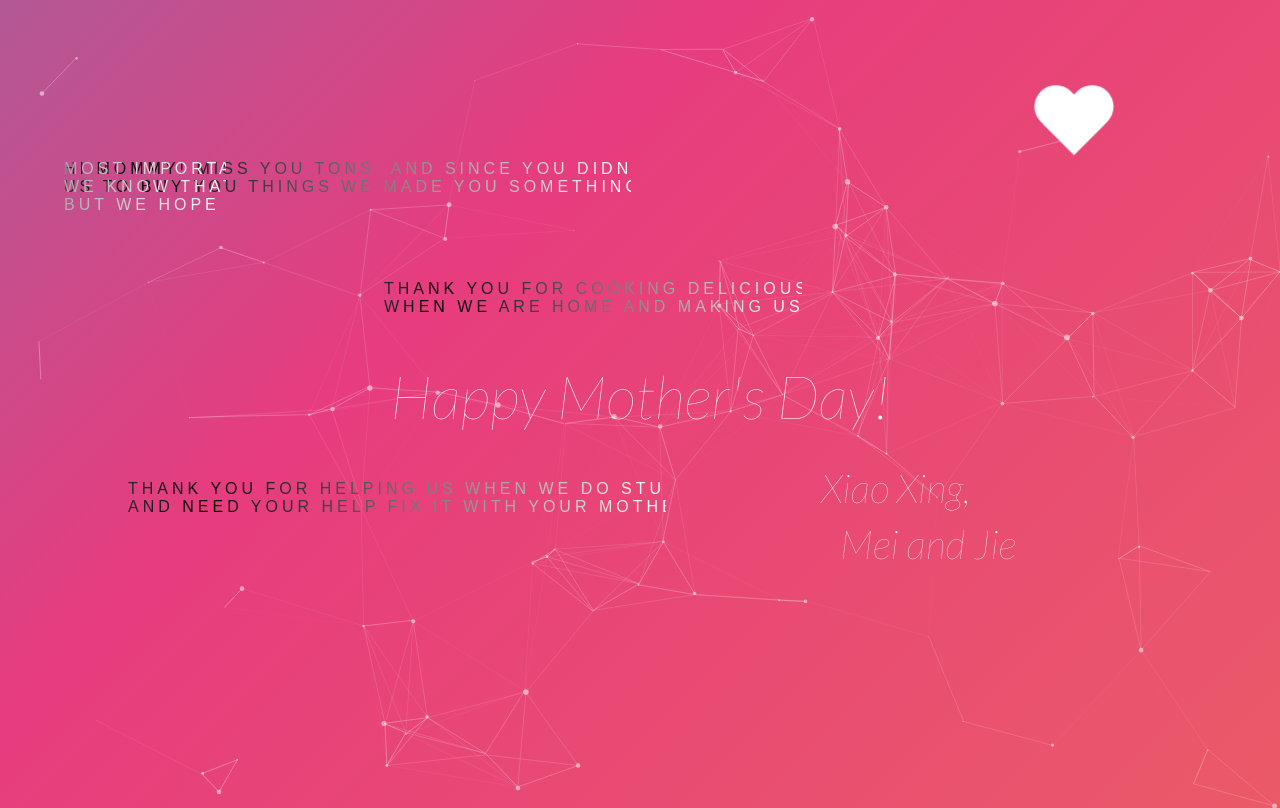
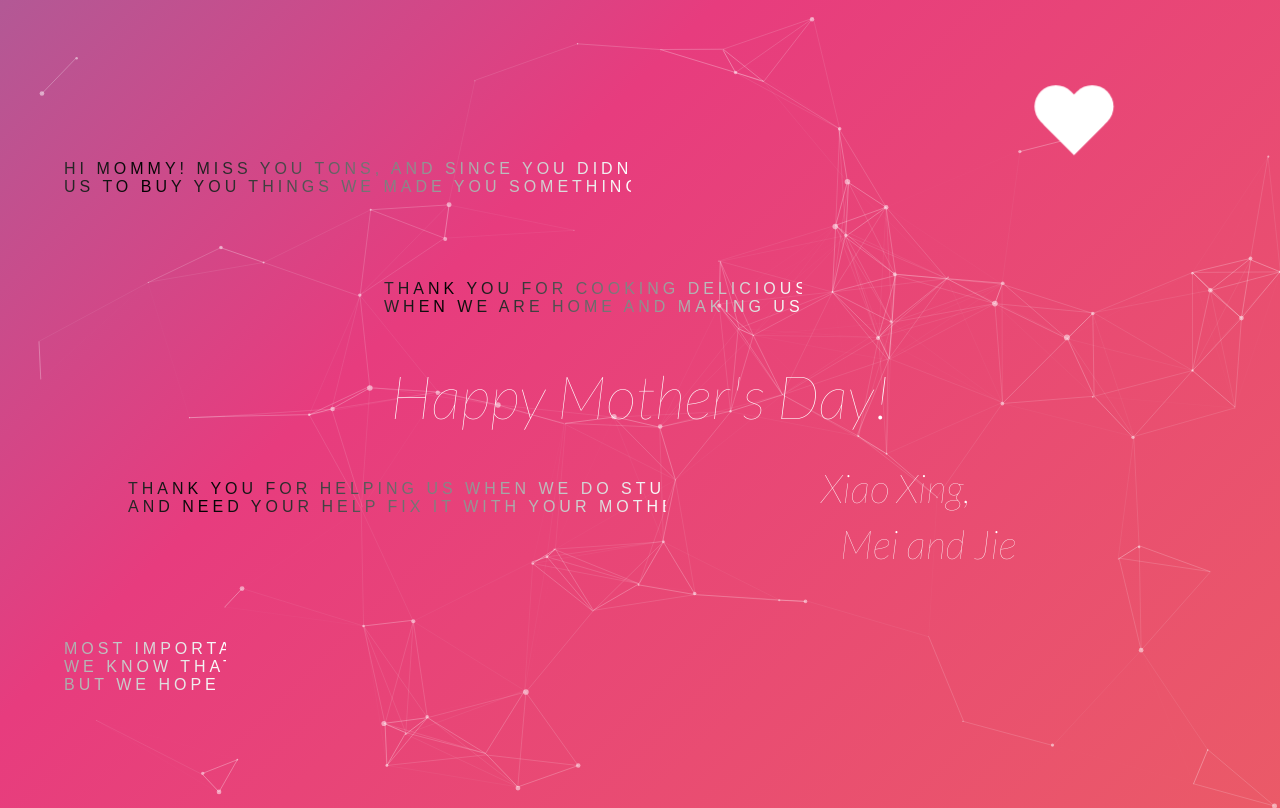
Before and after one commit to ashleyswang/ashleyswang.github.io, a plain HTML site: page index.html in a window 1280 px wide. Drawn offline with nearby package versions, Linux system fonts and the light colour scheme; a web font is replaced by a local one.

Commit message:
Update style.css

```diff
--- a/style.css
+++ b/style.css
@@ -161,7 +161,7 @@ body {
     overflow: visible;
     text-align:left;
     position:absolute;
-    top:20%;
+    top:80%;
     right:0;
     left:5%;
     font-family: sans-serif;
```
